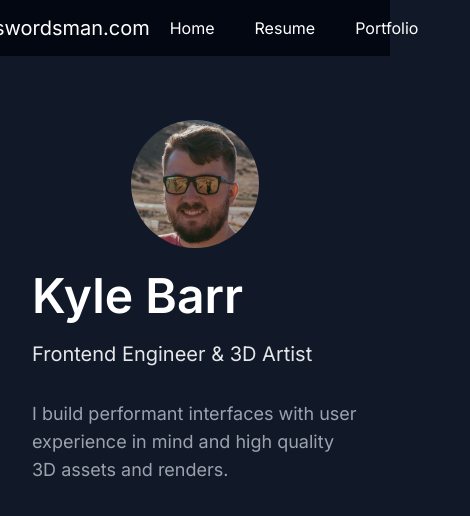
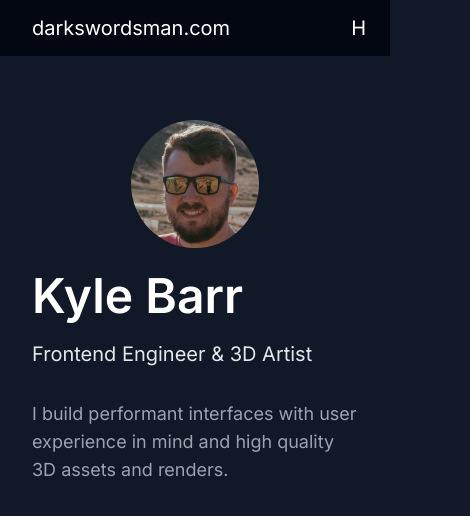
Before and after one commit to dark-swordsman/darkswordsman.com, a Next.js app: page / in a window 390 px wide. Shown: the top 516 px of the page, 470 px wide, since content can reach past the window. Built offline with nearby package versions, Linux system fonts and the light colour scheme.

Commit message:
basic hamburger for mobile

```diff
--- /dev/null
+++ b/src/components/navbar/MobileLinks.tsx
@@ -0,0 +1,33 @@
+"use client";
+
+import { useState, useRef, useEffect, ReactNode } from "react";
+import NavLink from "./NavLink";
+import Link from "next/link";
+
+export default function MobileLinks() {
+  const [showBurger, setShowBurger] = useState(false);
+
+  return (
+    <div className="md:hidden h-full flex items-center hover:bg-gray-700 px-6 cursor-pointer" onClick={() => setShowBurger(!showBurger)}>
+      <div className="text-xl select-none">H</div>
+      {!showBurger ? null :
+          <div className="absolute w-full h-full bg-black opacity-50 left-0 top-0 z-10 duration-500 transition" />
+      }
+      {!showBurger ? null :
+        <div className="absolute bg-gray-800 h-full w-72 right-0 top-0 z-20">
+          <ul className="flex flex-col">
+            <SidebarNavLink href="/">Home</SidebarNavLink>
+            <SidebarNavLink href="/resume">Resume</SidebarNavLink>
+            <SidebarNavLink href="/portfolio">Portfolio</SidebarNavLink>
+          </ul>
+        </div>
+      }
+    </div>
+  );
+}
+
+function SidebarNavLink({ children, href ="/" }: { children: ReactNode, href: string }) {
+  return (
+    <Link href={href} className="w-full h-16 flex justify-center items-center hover:bg-gray-700">{children}</Link>
+  );
+}
--- a/src/components/navbar/Navbar.tsx
+++ b/src/components/navbar/Navbar.tsx
@@ -1,19 +1,18 @@
 import Link from "next/link";
-import NavLink from "./NavLink";
+import { useState } from "react";
+import NormalLinks from "./NormalLinks";
+import MobileLinks from "./MobileLinks";
 
 export default function Navbar() {
   return (
     <div className="w-full flex justify-center h-14 bg-gray-950">
-          <div className="w-[76rem] flex justify-between items-center px-8">
+      <div className="w-[76rem] flex justify-between items-center md:px-8">
         <Link href="/" className="cursor-pointer">
-              <span className="text-xl">darkswordsman.com</span>
+          <span className="text-xl pl-8 md:pl-0">darkswordsman.com</span>
         </Link>
-            <div className="h-full">
-              <ul className="flex h-full items-center">
-                <NavLink href="/">Home</NavLink>
-                <NavLink href="/resume">Resume</NavLink>
-                <NavLink href="/portfolio">Portfolio</NavLink>
-              </ul>
+        <div className="h-full overflow-hidden">
+          <NormalLinks />
+          <MobileLinks />
         </div>
       </div>
     </div>
--- /dev/null
+++ b/src/components/navbar/NormalLinks.tsx
@@ -0,0 +1,11 @@
+import NavLink from "./NavLink";
+
+export default function NormalLinks() {
+  return (
+    <ul className="hidden md:flex h-full items-center">
+      <NavLink href="/">Home</NavLink>
+      <NavLink href="/resume">Resume</NavLink>
+      <NavLink href="/portfolio">Portfolio</NavLink>
+    </ul>
+  );
+}
```
Lines whose indentation alone changed are shown as unchanged.
